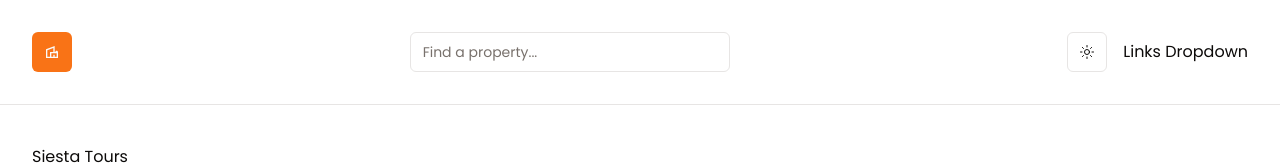
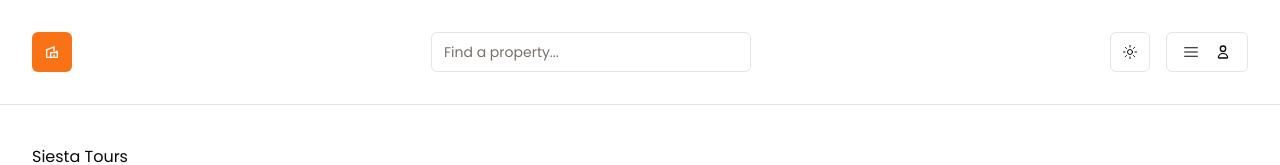
Before and after one commit to Nimira43/Siesta-Tours, a Next.js app: page / in a window 1280 px wide. Shown: the top 165 px of the page. Built offline with nearby package versions, Linux system fonts and the light colour scheme; a web font is replaced by a local one.

Commit message:
Links Dropdown menu done for the moment - mapping through the links array and displaying the nav-links.

```diff
--- a/components/navbar/LinksDropdown.tsx
+++ b/components/navbar/LinksDropdown.tsx
@@ -1,8 +1,43 @@
+import { DropdownMenu, DropdownMenuContent, DropdownMenuItem, DropdownMenuTrigger } from '@/components/ui/dropdown-menu'
+import { Button } from '@/components/ui/button'
+import UserIcon from './UserIcon'
+import { RxHamburgerMenu } from 'react-icons/rx'
+import { links } from '@/utils/links'
+import Link from 'next/link'
+
 function LinksDropdown() {
   return (
-    <div>
-      <h1>Links Dropdown</h1>
-    </div>
+    <DropdownMenu>
+      <DropdownMenuTrigger asChild>
+        <Button
+          variant='outline'
+          className='flex gap-4 max-w-[100px]'
+        >
+          <RxHamburgerMenu className='w-6 h-6' />
+          <UserIcon />
+        </Button>
+      </DropdownMenuTrigger>
+      <DropdownMenuContent
+        className='w-52'
+        align='start'
+        sideOffset={10}
+      >
+        {links.map((link) => {
+          return (
+            <DropdownMenuItem
+              key={link.href}
+            >
+              <Link
+                href={link.href}
+                className='capitalize w-full'
+              >
+                {link.label}
+              </Link>
+            </DropdownMenuItem>
+          )
+        })}
+      </DropdownMenuContent>
+    </DropdownMenu>
   )
 }
 
--- a/components/navbar/UserIcon.tsx
+++ b/components/navbar/UserIcon.tsx
@@ -2,7 +2,7 @@ import { HiOutlineUser } from 'react-icons/hi'
 
 function UserIcon() {
   return (
-    <HiOutlineUser className='w-6 h-6 bg-primary rounded-full text-light' />
+    <HiOutlineUser className='w-6 h-6  rounded-full text-light' />
   )
 }
 
```
